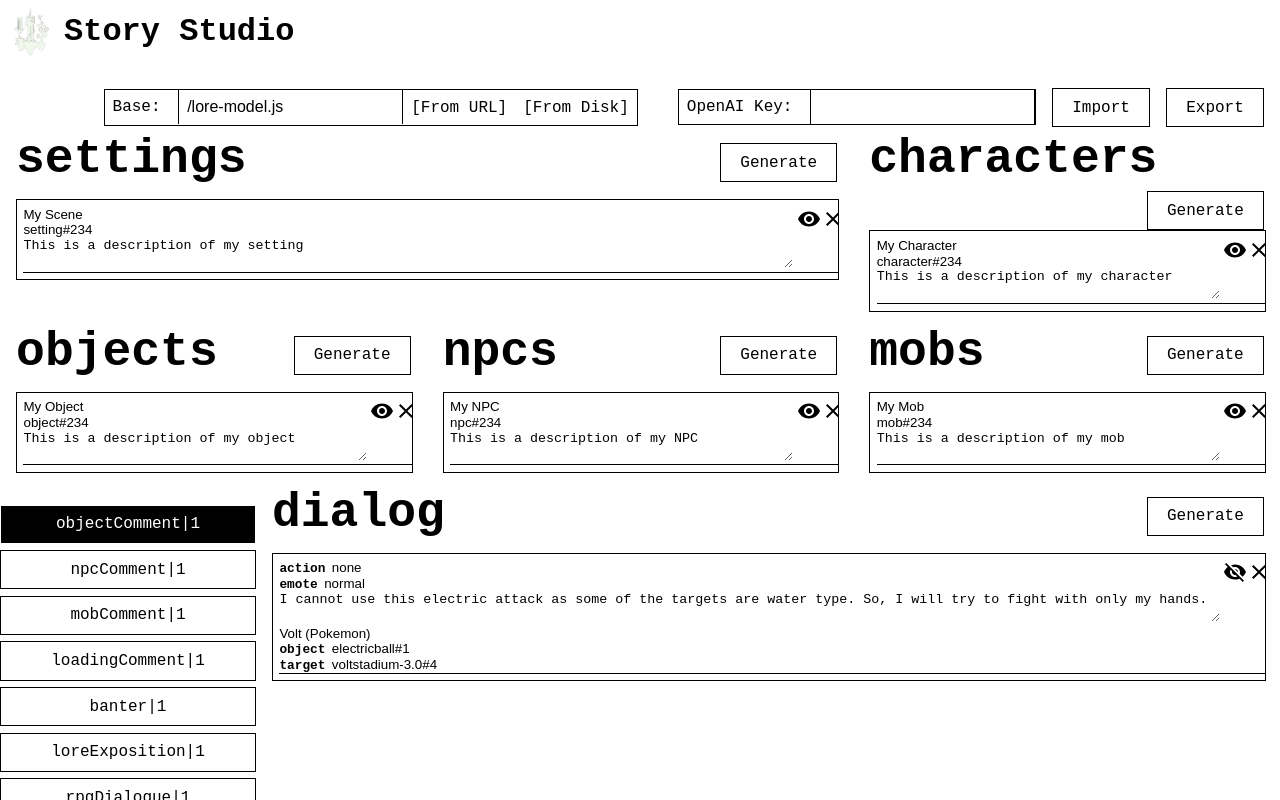
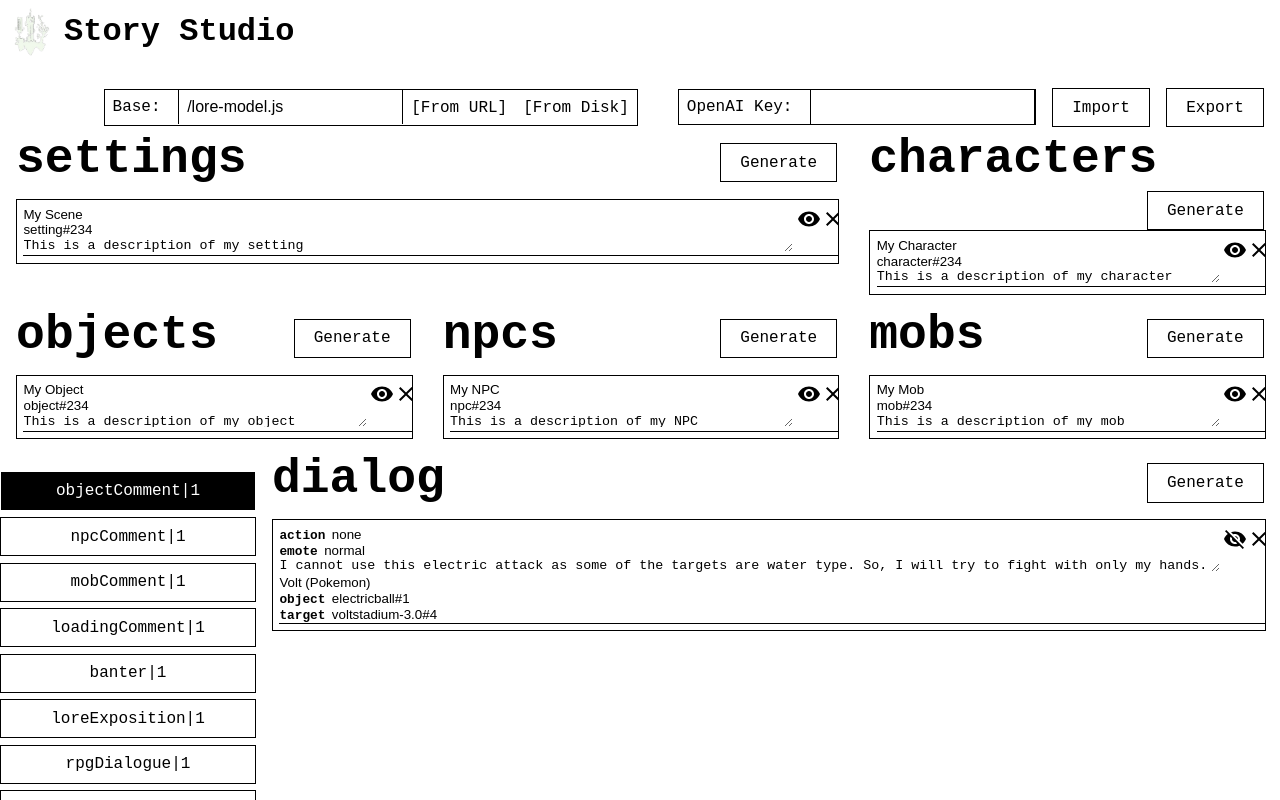
Before and after one commit to webaverse-studios/storystudio, a React (Vite) app: page / in a window 1280 px wide. Shown: the top 800 px of the page. Built offline with nearby package versions, Linux system fonts and the light colour scheme.

Commit message:
collapse textarea

```diff
--- a/src/App.css
+++ b/src/App.css
@@ -246,6 +246,7 @@
 
 .entityField textarea {
   width: 100%;
+  height: 1em;
   display: inline-block;
   border: 0;
   color: #000000;
```
